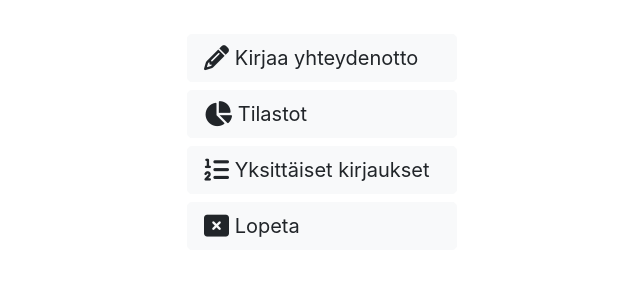
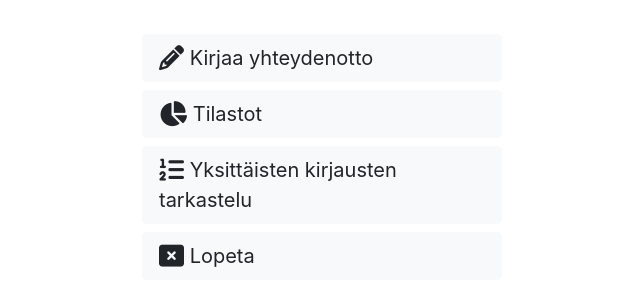
Before and after one commit to nukka/Tilastointityokalu, an Electron app: page index.html in a window 1100 px wide. Shown: the part 94-400 px from the top of the page, without its empty margins (228-868 px from the left). Drawn offline with nearby package versions, Linux system fonts and the light colour scheme; no server answers.

Commit message:
Text fix

```diff
--- a/index.html
+++ b/index.html
@@ -51,7 +51,7 @@
         <div class="col">
         </div>
         <div class="col-6 text-center">
-            <button type="button" class="btn btn-light btn-lg btn-style" id="btn-record"> <i class="fas fa-list-ol fa-lg"></i> Yksittäiset kirjaukset</button>
+            <button type="button" class="btn btn-light btn-lg btn-style" id="btn-record"> <i class="fas fa-list-ol fa-lg"></i> Yksittäisten kirjausten tarkastelu</button>
         </div>
         <div class="col">
         </div>
--- a/style.css
+++ b/style.css
@@ -37,7 +37,7 @@
 }
 
 .btn-style{
-    width: 60%;
+    width: 80%;
     text-align: left;
 }
 
```
